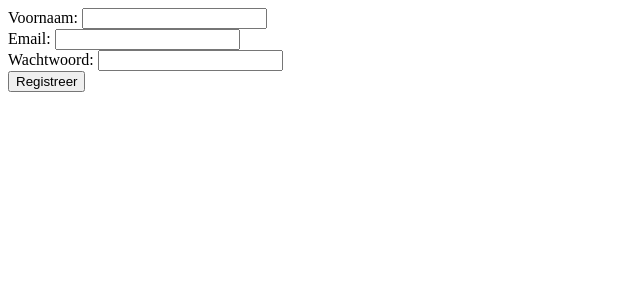
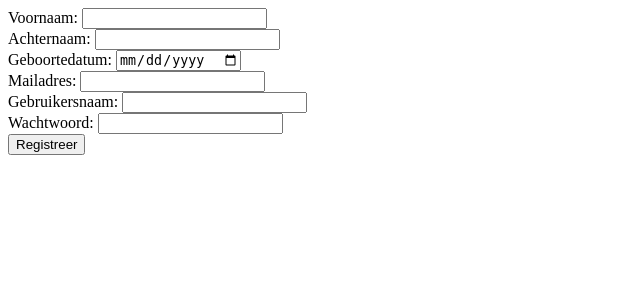
Before and after one commit to Roexoe/Webaap2, a PHP site: page /register.php in a window 1280 px wide. Shown: the top 300 px of the page, without its empty margins (0-640 px from the left). Run offline with PHP 8.4, Linux system fonts and the light colour scheme.

Commit message:
register.php werkend

```diff
--- a/html/register.php
+++ b/html/register.php
@@ -1,3 +1,30 @@
+<?php
+require_once 'connection.php';
+
+if ($_SERVER['REQUEST_METHOD'] == 'POST') {
+    // Ontvang de POST-gegevens
+    $voornaam = $_POST['Voornaam'];
+    $achternaam = $_POST['Achternaam'];
+    $geboortedatum = $_POST['Geboortedatum'];
+    $mailadres = $_POST['Mailadres'];
+    $gebruikersnaam = $_POST['Gebruikersnaam'];
+    $wachtwoord = $_POST['Wachtwoord'];
+
+    try {
+        // Bereid de SQL query voor
+        $sql = "INSERT INTO Klanteninformatie (voornaam, achternaam, geboortedatum, mailadres, gebruikersnaam, wachtwoord) VALUES (?, ?, ?, ?, ?, ?)";
+        $stmt = $pdo->prepare($sql);
+        $stmt->execute([$voornaam, $achternaam, $geboortedatum, $mailadres, $gebruikersnaam, $wachtwoord]);
+
+        header('Location: inlog.php');
+
+        exit(); // Zorg ervoor dat het script stopt na het verzenden van de redirect
+    } catch (PDOException $e) {
+        echo "Fout: " . $e->getMessage();
+    }
+}
+?>
+
 <!DOCTYPE html>
 <html>
 <head>
@@ -10,12 +37,24 @@
             <input type="text" name="Voornaam" required>
         </div>
         <div>
-            <label>Email:</label>
-            <input type="email" name="email" required>
+            <label>Achternaam:</label>
+            <input type="text" name="Achternaam" required>
+        </div>
+        <div>
+            <label>Geboortedatum:</label>
+            <input type="date" name="Geboortedatum" required>
+        </div>
+        <div>
+            <label>Mailadres:</label>
+            <input type="email" name="Mailadres" required>
+        </div>
+        <div>
+            <label>Gebruikersnaam:</label>
+            <input type="text" name="Gebruikersnaam" required>
         </div>
         <div>
             <label>Wachtwoord:</label>
-            <input type="password" name="password" required>
+            <input type="password" name="Wachtwoord" required>
         </div>
         <div>
             <button type="submit">Registreer</button>
```
